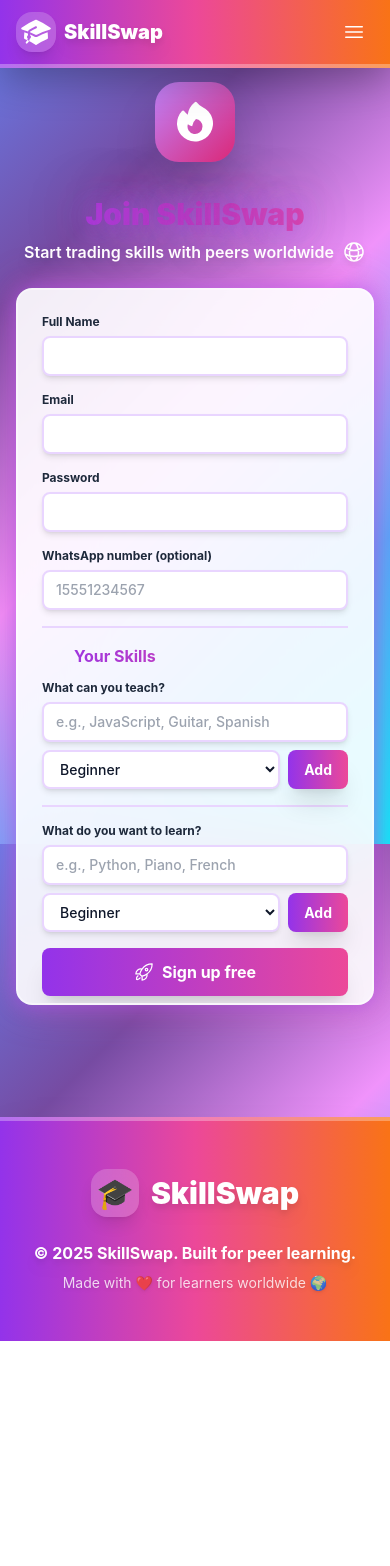
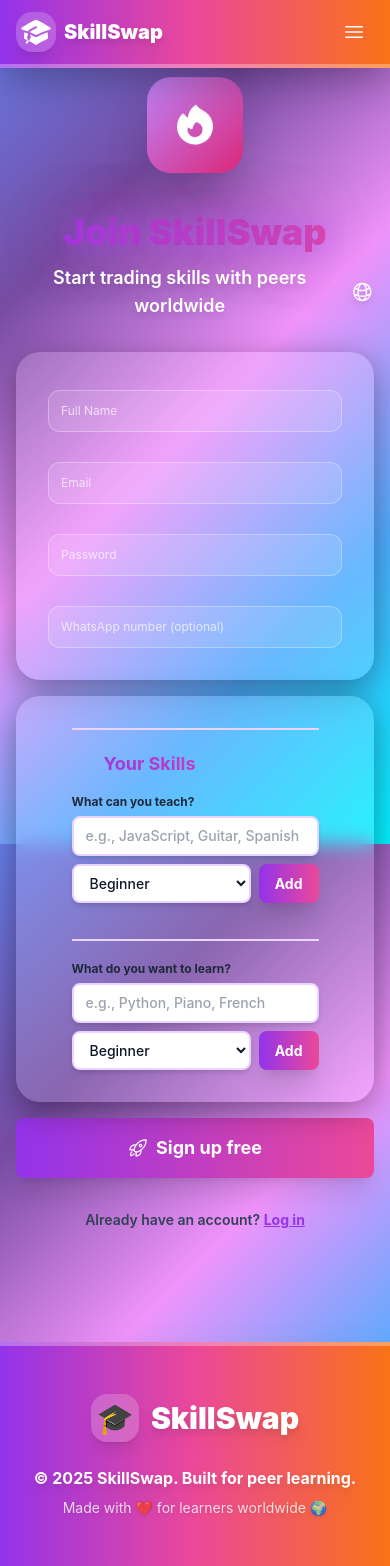
Before and after one commit to Sameer-Ansari506/SkillSwap, a React (Vite) app: page /register in a window 390 px wide. Before the commit the page ends 1341 px from the top, so only its background shows below. Built offline with nearby package versions, Linux system fonts and the light colour scheme.

Commit message:
glass effect

```diff
--- a/src/features/auth/LoginPage.jsx
+++ b/src/features/auth/LoginPage.jsx
@@ -8,6 +8,7 @@ import Button from '../../components/ui/Button.jsx';
 import Input from '../../components/ui/Input.jsx';
 import toast from 'react-hot-toast';
 import { Icons, Icon } from '../../utils/icons.jsx';
+import '../../index.css';
 
 const schema = yup.object({
   email: yup.string().email().required(),
@@ -46,10 +47,19 @@ const LoginPage = () => {
           <h2 className="text-3xl sm:text-4xl lg:text-5xl font-black gradient-text text-glow mb-2 sm:mb-3">Welcome Back!</h2>
           <p className="text-base sm:text-lg lg:text-xl text-white font-semibold drop-shadow-lg">Continue your learning journey</p>
         </div>
-        <div className="glass rounded-2xl sm:rounded-3xl shadow-2xl p-6 sm:p-8 space-y-5 sm:space-y-6 border-2 sm:border-4 border-white/40 neon-border">
+        <div className="glass rounded-2xl sm:rounded-3xl shadow-2xl p-6 sm:p-8 space-y-5 sm:space-y-6 border-2 sm:border-4 border-white/40 neon-border glass-card">
           <form className="space-y-4 sm:space-y-5" onSubmit={handleSubmit(onSubmit)}>
-            <Input label="Email" type="email" {...register('email')} error={errors.email?.message} />
-            <Input label="Password" type="password" {...register('password')} error={errors.password?.message} />
+            <Input
+             className="w-full p-3 rounded-xl border border-white/30 bg-white/10 placeholder-white/70 focus:outline-none focus:ring-2 focus:ring-white/50 transition duration-150"
+             placeholder="Email"
+             type="email" {...register('email')}
+             error={errors.email?.message} />
+
+            <Input
+            className="w-full p-3 rounded-xl border border-white/30 bg-white/10 placeholder-white/70 focus:outline-none focus:ring-2 focus:ring-white/50 transition duration-150"
+            placeholder="Password"
+            type="password" {...register('password')}
+            error={errors.password?.message} />
             <Button type="submit" className="w-full btn-gradient text-base sm:text-lg py-3 sm:py-4 flex items-center gap-2 justify-center" disabled={isSubmitting}>
               {isSubmitting ? (
                 <>
--- a/src/features/auth/RegisterPage.jsx
+++ b/src/features/auth/RegisterPage.jsx
@@ -10,6 +10,7 @@ import Input from '../../components/ui/Input.jsx';
 import SkillsManager from '../../components/forms/SkillsManager.jsx';
 import toast from 'react-hot-toast';
 import { Icons, Icon } from '../../utils/icons.jsx';
+import '../../index.css';
 
 const schema = yup.object({
   name: yup.string().required(),
@@ -64,37 +65,57 @@ const RegisterPage = () => {
 
   if (isAuthenticated) return <Navigate to="/dashboard" replace />;
 
-  return (
-    <div className="min-h-screen flex items-center justify-center py-8 sm:py-12 px-4">
-      <div className="max-w-md w-full space-y-6 sm:space-y-8 animate-fade-in">
+  return (<div className="min-h-screen w-full flex items-center justify-center py-8 sm:py-12 px-4">
+    <div className="w-full max-w-5xl space-y-8 animate-fade-in">
+
+      {/* Header */}
       <div className="text-center">
-          <div className="w-20 h-20 sm:w-24 sm:h-24 mx-auto mb-4 bg-gradient-to-br from-purple-400 to-pink-600 rounded-3xl flex items-center justify-center shadow-2xl animate-bounce-slow">
+        <div className="w-24 h-24 mx-auto mb-4 bg-gradient-to-br from-purple-400 to-pink-600 rounded-3xl flex items-center justify-center shadow-2xl animate-bounce-slow">
           <Icon icon={Icons.fireSolid} size="3xl" className="text-white" />
         </div>
-          <h2 className="text-3xl sm:text-4xl lg:text-5xl font-black gradient-text text-glow mb-2 sm:mb-3">Join SkillSwap</h2>
-          <p className="text-base sm:text-lg lg:text-xl text-white font-semibold drop-shadow-lg flex items-center justify-center gap-2">
+        <h2 className="text-4xl lg:text-5xl font-black gradient-text text-glow mb-3">
+          Join SkillSwap
+        </h2>
+        <p className="text-lg lg:text-xl text-white font-semibold drop-shadow-lg flex items-center justify-center gap-2">
           Start trading skills with peers worldwide
           <Icon icon={Icons.globe} size="lg" className="text-white" />
         </p>
       </div>
-        <div className="glass rounded-2xl sm:rounded-3xl shadow-2xl p-6 sm:p-8 space-y-5 sm:space-y-6 border-2 sm:border-4 border-white/40 neon-border max-h-[85vh] overflow-y-auto">
-          <form className="space-y-4 sm:space-y-5" onSubmit={handleSubmit(onSubmit)}>
-            <Input label="Full Name" {...register('name')} error={errors.name?.message} />
-            <Input label="Email" type="email" {...register('email')} error={errors.email?.message} />
-            <Input label="Password" type="password" {...register('password')} error={errors.password?.message} />
+
+      {/* FORM GRID (THIS FIXES THE LAYOUT) */}
+      <form
+        className="grid grid-cols-1 lg:grid-cols-2 gap-4 lg:gap-6"
+        onSubmit={handleSubmit(onSubmit)}
+      >
+        {/* Left card */}
+        <div className="glass rounded-3xl shadow-2xl p-8 space-y-6 border-4 border-white/40 neon-border glass-card">
           <Input
-              label="WhatsApp number (optional)"
-              placeholder="15551234567"
+          className="w-full p-3 rounded-xl border border-white/30 bg-white/10 placeholder-white/70 focus:outline-none focus:ring-2 focus:ring-white/50 transition duration-150"
+          placeholder="Full Name" {...register('name')} error={errors.name?.message} />
+          <Input
+          className="w-full p-3 rounded-xl border border-white/30 bg-white/10 placeholder-white/70 focus:outline-none focus:ring-2 focus:ring-white/50 transition duration-150"
+          placeholder="Email" type="email" {...register('email')} error={errors.email?.message} />
+          <Input
+          className="w-full p-3 rounded-xl border border-white/30 bg-white/10 placeholder-white/70 focus:outline-none focus:ring-2 focus:ring-white/50 transition duration-150"
+           placeholder="Password" type="password" {...register('password')} error={errors.password?.message} />
+          <Input
+          className="w-full p-3 rounded-xl border border-white/30 bg-white/10 placeholder-white/70 focus:outline-none focus:ring-2 focus:ring-white/50 transition duration-150 text-white"
+            placeholder="WhatsApp number (optional)"
             {...register('whatsappNumber')}
             error={errors.whatsappNumber?.message}
           />
+        </div>
 
-            <div className="border-t-2 border-purple-200 pt-4 sm:pt-5">
-              <h3 className="text-base sm:text-lg font-bold gradient-text mb-3 sm:mb-4 flex items-center gap-2">
+        {/* Right card */}
+        <div className="glass rounded-3xl shadow-2xl p-8 space-y-6 border-4 border-white/40 neon-border  items-center gap-3 w-full flex flex-col justify-center glass-card">
+          <div className="border-t-2 border-purple-200 pt-5">
+            <h3 className="text-lg font-bold gradient-text mb-4 flex items-center gap-2">
               <Icon icon={Icons.trophy} size="lg" />
               Your Skills
             </h3>
+
             <SkillsManager
+              className="w-full p-3 rounded-xl border border-white/30 bg-white/10 placeholder-white/70 focus:outline-none focus:ring-2 focus:ring-white/50 transition duration-150 text-white"
               label="What can you teach?"
               skills={skillsToTeach}
               onChange={setSkillsToTeach}
@@ -102,16 +123,24 @@ const RegisterPage = () => {
             />
           </div>
 
-            <div className="border-t-2 border-purple-200 pt-4 sm:pt-5">
+          <div className="border-t-2 border-purple-200 pt-5">
             <SkillsManager
+              className="w-full p-3 rounded-xl border border-white/30 bg-white/10 placeholder-white/70 focus:outline-none focus:ring-2 focus:ring-white/50 transition duration-150 text-white"
               label="What do you want to learn?"
               skills={skillsToLearn}
               onChange={setSkillsToLearn}
               placeholder="e.g., Python, Piano, French"
             />
           </div>
+        </div>
 
-            <Button type="submit" className="w-full btn-gradient text-base sm:text-lg py-3 sm:py-4 flex items-center gap-2 justify-center" disabled={isSubmitting}>
+        {/* Submit button spans full width */}
+        <div className="lg:col-span-2">
+          <Button
+            type="submit"
+            className="w-full btn-gradient text-lg py-4 flex items-center gap-2 justify-center"
+            disabled={isSubmitting}
+          >
             {isSubmitting ? (
               <>
                 <Icon icon={Icons.clock} size="md" className="animate-spin" />
@@ -124,8 +153,10 @@ const RegisterPage = () => {
               </>
             )}
           </Button>
+        </div>
       </form>
-          <p className="text-center text-xs sm:text-sm font-semibold text-slate-700">
+
+      <p className="text-center text-sm font-semibold text-slate-700">
         Already have an account?{' '}
         <Link to="/login" className="text-purple-600 hover:text-purple-700 font-bold underline">
           Log in
@@ -133,7 +164,7 @@ const RegisterPage = () => {
       </p>
     </div>
   </div>
-    </div>
+
   );
 };
 
--- a/src/index.css
+++ b/src/index.css
@@ -107,3 +107,58 @@
     }
   }
 }
+
+.glass-card {
+  background: rgba(255, 255, 255, 0.15);
+  backdrop-filter: blur(10px);
+  -webkit-backdrop-filter: blur(10px);
+  box-shadow: 0 8px 32px 0 rgba(0, 0, 0, 0.37);
+  border: 0px;
+  position: relative;
+  overflow: hidden;
+  z-index: 10;
+}
+
+.glass-card::before {
+  content: "";
+  position: absolute;
+  top: 0;
+  left: 0;
+  width: 100%;
+  height: 100%;
+  z-index: -1;
+  opacity: 0;
+
+  background: linear-gradient(
+      135deg,
+      rgba(202, 11, 245, 0.8) 0%,
+      rgba(139, 92, 246, 0.8) 30%,
+      rgba(236, 107, 72, 0.8) 100%
+  );
+
+  transform: scale(0);
+  transform-origin: center;
+  transition: transform 0.5s ease-out, opacity 0.5s ease-out;
+  border-radius: inherit;
+}
+
+.glass-card:hover::before {
+  transform: scale(1);
+  opacity: 1;
+}
+
+/* Optional: Smoothly change the text color on hover for better contrast against the new background */
+.glass-card:hover h1,
+.glass-card:hover p,
+.glass-card:hover .text-sm,
+.glass-card:hover hr {
+  color: white;
+  border-color: white;
+  transition: color 0.5s ease, border-color 0.5s ease;
+}
+
+.register-card {
+display: flex;
+flex-direction: row;
+gap: 1rem;
+}
--- a/src/pages/Landing.jsx
+++ b/src/pages/Landing.jsx
@@ -1,6 +1,7 @@
 import { Link } from 'react-router-dom';
 import Button from '../components/ui/Button.jsx';
 import { Icons, Icon } from '../utils/icons.jsx';
+import '../index.css';
 
 const steps = [
   { icon: Icons.profile, title: 'Create Profile', desc: 'List skills you teach and want to learn' },
@@ -47,8 +48,8 @@ const Landing = () => (
             </Link>
           </div>
         </div>
-        <div className="relative mt-8 lg:mt-0">
-          <div className="glass rounded-2xl sm:rounded-3xl p-6 sm:p-8 shadow-2xl card-hover space-y-4 sm:space-y-6">
+        <div className="relative mt-8 lg:mt-0" >
+          <div className="glass rounded-2xl sm:rounded-3xl p-6 sm:p-8 shadow-2xl card-hover space-y-4 sm:space-y-6 glass-card">
             <div className="flex items-center justify-between">
               <h3 className="font-bold text-lg sm:text-xl">Upcoming Session</h3>
               <span className="px-2 sm:px-3 py-1 bg-accent-100 text-accent-700 rounded-full text-xs font-semibold">
@@ -91,7 +92,7 @@ const Landing = () => (
           {steps.map((step, idx) => (
             <div
               key={step.title}
-              className="glass rounded-xl sm:rounded-2xl p-6 sm:p-8 card-hover text-center space-y-3 sm:space-y-4"
+              className="glass rounded-xl sm:rounded-2xl p-6 sm:p-8 card-hover text-center space-y-3 sm:space-y-4 glass-card"
               style={{ animationDelay: `${idx * 100}ms` }}
             >
               <div className="mb-3 sm:mb-4 flex justify-center">
@@ -114,7 +115,7 @@ const Landing = () => (
         </div>
         <div className="grid grid-cols-2 md:grid-cols-2 lg:grid-cols-4 gap-4 sm:gap-6">
           {features.map((feature) => (
-            <div key={feature.title} className="glass rounded-lg sm:rounded-xl p-4 sm:p-6 card-hover space-y-2 sm:space-y-3">
+            <div key={feature.title} className="glass rounded-lg sm:rounded-xl p-4 sm:p-6 card-hover space-y-2 sm:space-y-3 glass-card">
               <div className="w-10 h-10 sm:w-12 sm:h-12 bg-gradient-to-br from-accent-400 to-accent-600 rounded-xl flex items-center justify-center shadow-md">
                 <Icon icon={feature.icon} size="lg" className="text-white" />
               </div>
@@ -126,7 +127,7 @@ const Landing = () => (
       </div>
 
       {/* CTA */}
-      <div className="glass rounded-2xl sm:rounded-3xl p-6 sm:p-8 lg:p-12 text-center space-y-4 sm:space-y-6 shadow-2xl">
+      <div className="glass rounded-2xl sm:rounded-3xl p-6 sm:p-8 lg:p-12 text-center space-y-4 sm:space-y-6 shadow-2xl glass-card">
         <h2 className="text-2xl sm:text-3xl lg:text-4xl font-bold gradient-text">Ready to start learning?</h2>
         <p className="text-base sm:text-lg lg:text-xl text-slate-600">Join thousands of learners trading skills every day</p>
         <Link to="/register" className="inline-block w-full sm:w-auto">
```
Lines whose indentation alone changed are shown as unchanged.
